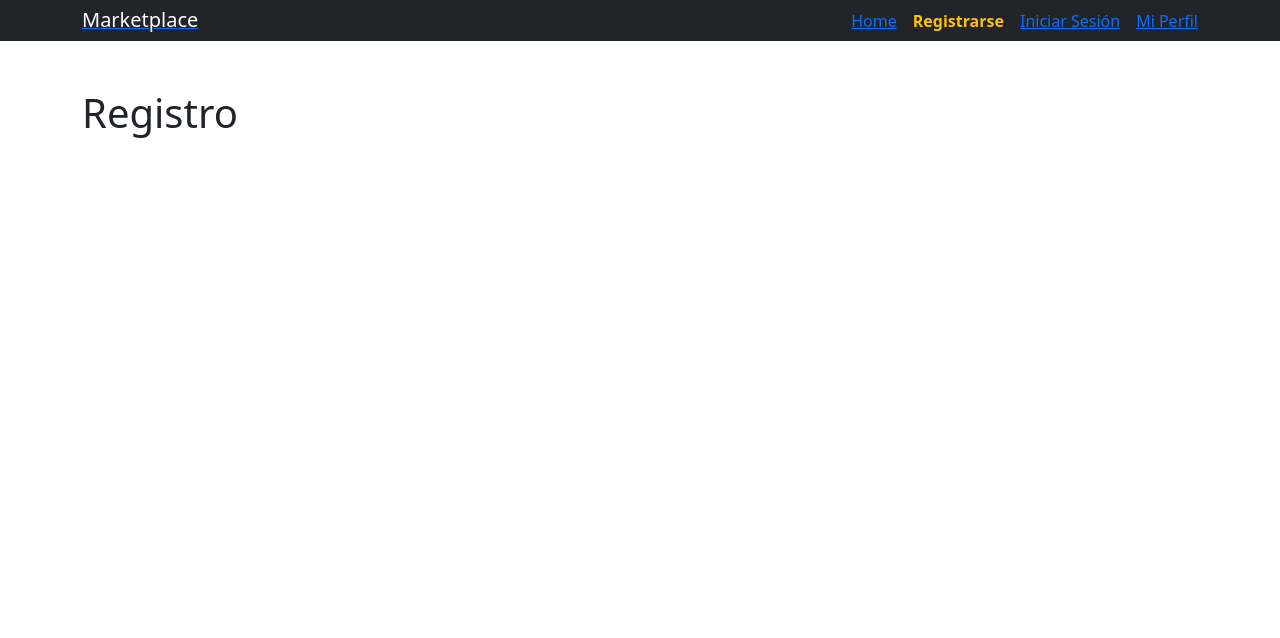
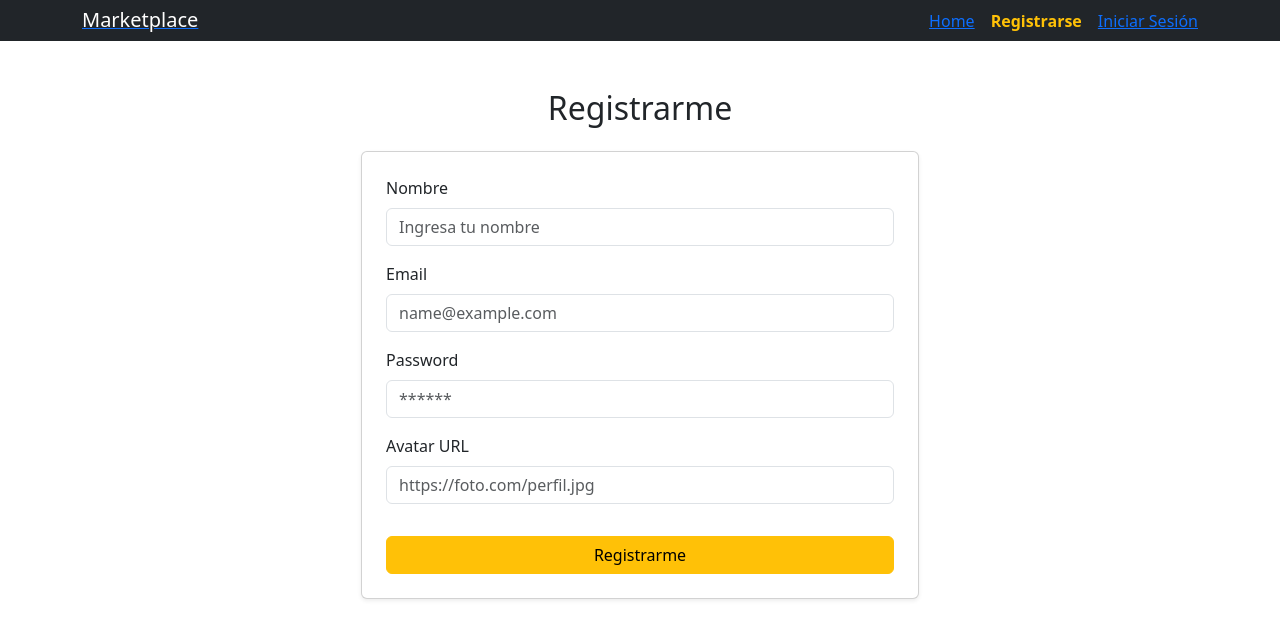
Before and after one commit to Kieferrr/proyectoFinalG92, a React app in the folder frontend/: page /registro in a window 1280 px wide. Shown: the top 638 px of the page. Built offline with nearby package versions, Linux system fonts and the light colour scheme; the HTML template or start-up script is replaced by a standard one.

Commit message:
Implementar lógica de autenticación (Context API) y renderizado condicional en Navbar

```diff
--- a/frontend/src/components/Navbar.jsx
+++ b/frontend/src/components/Navbar.jsx
@@ -1,7 +1,10 @@
 import { NavLink } from "react-router-dom";
+import { useContext } from "react";
+import { MyContext } from "../context/MyContext";
 
 const Navbar = () => {
     const setActiveClass = ({ isActive }) => (isActive ? "active" : undefined);
+    const { token, logout } = useContext(MyContext);
 
     return (
         <nav className="navbar navbar-dark bg-dark">
@@ -15,17 +18,25 @@ const Navbar = () => {
                         Home
                     </NavLink>
 
+                    {token ? (
+                        <>
+                            <NavLink className={setActiveClass} to="/perfil">
+                                Mi Perfil
+                            </NavLink>
+                            <button onClick={logout} className="btn btn-danger btn-sm">
+                                Cerrar Sesión
+                            </button>
+                        </>
+                    ) : (
+                        <>
                             <NavLink className={setActiveClass} to="/registro">
                                 Registrarse
                             </NavLink>
-
                             <NavLink className={setActiveClass} to="/login">
                                 Iniciar Sesión
                             </NavLink>
-
-                    <NavLink className={setActiveClass} to="/perfil">
-                        Mi Perfil
-                    </NavLink>
+                        </>
+                    )}
                 </div>
             </div>
         </nav>
--- a/frontend/src/context/MyContext.jsx
+++ b/frontend/src/context/MyContext.jsx
@@ -5,13 +5,22 @@ export const MyContext = createContext();
 
 const MyProvider = ({ children }) => {
     const [data, setData] = useState([]);
+    const [token, setToken] = useState(false);
 
     useEffect(() => {
         setData(productosData);
     }, []);
 
+    const login = () => {
+        setToken(true);
+    };
+
+    const logout = () => {
+        setToken(false);
+    };
+
     return (
-        <MyContext.Provider value={{ data, setData }}>
+        <MyContext.Provider value={{ data, setData, token, login, logout }}>
             {children}
         </MyContext.Provider>
     );
--- a/frontend/src/views/Login.jsx
+++ b/frontend/src/views/Login.jsx
@@ -1,9 +1,61 @@
+import { useState, useContext } from "react";
+import { MyContext } from "../context/MyContext";
+import { useNavigate } from "react-router-dom";
+
 const Login = () => {
+    const [usuario, setUsuario] = useState({
+        email: "",
+        password: "",
+    });
+
+    const { login } = useContext(MyContext);
+    const navigate = useNavigate();
+
+    const handleSetUsuario = ({ target: { value, name } }) => {
+        const field = {};
+        field[name] = value;
+        setUsuario({ ...usuario, ...field });
+    };
+
+    const iniciarSesion = () => {
+        if (usuario.email !== "" && usuario.password !== "") {
+            login();
+            navigate("/");
+        } else {
+            alert("Completa los campos");
+        }
+    };
+
     return (
         <div className="container mt-5">
-            <h1>Login</h1>
+            <div className="col-10 col-md-8 col-lg-6 mx-auto">
+                <h2 className="text-center mb-4">Iniciar Sesión</h2>
+                <div className="card p-4 shadow-sm">
+                    <div className="mb-3">
+                        <label className="form-label">Email address</label>
+                        <input
+                            type="email"
+                            name="email"
+                            className="form-control"
+                            placeholder="name@example.com"
+                            onChange={handleSetUsuario}
+                        />
+                    </div>
+                    <div className="mb-3">
+                        <label className="form-label">Password</label>
+                        <input
+                            type="password"
+                            name="password"
+                            className="form-control"
+                            placeholder="******"
+                            onChange={handleSetUsuario}
+                        />
+                    </div>
+                    <button onClick={iniciarSesion} className="btn btn-success w-100 mt-3">Iniciar Sesión</button>
+                </div>
+            </div>
         </div>
-    )
-}
+    );
+};
 
-export default Login
+export default Login;
--- a/frontend/src/views/Registro.jsx
+++ b/frontend/src/views/Registro.jsx
@@ -1,9 +1,69 @@
+import { useState } from "react";
+
 const Registro = () => {
+    const [usuario, setUsuario] = useState({
+        nombre: "",
+        email: "",
+        password: "",
+        avatar: "",
+    });
+
+    const handleSetUsuario = ({ target: { value, name } }) => {
+        const field = {};
+        field[name] = value;
+        setUsuario({ ...usuario, ...field });
+    };
+
     return (
         <div className="container mt-5">
-            <h1>Registro</h1>
+            <div className="col-10 col-md-8 col-lg-6 mx-auto">
+                <h2 className="text-center mb-4">Registrarme</h2>
+                <div className="card p-4 shadow-sm">
+                    <div className="mb-3">
+                        <label className="form-label">Nombre</label>
+                        <input
+                            type="text"
+                            name="nombre"
+                            className="form-control"
+                            placeholder="Ingresa tu nombre"
+                            onChange={handleSetUsuario}
+                        />
+                    </div>
+                    <div className="mb-3">
+                        <label className="form-label">Email</label>
+                        <input
+                            type="email"
+                            name="email"
+                            className="form-control"
+                            placeholder="name@example.com"
+                            onChange={handleSetUsuario}
+                        />
+                    </div>
+                    <div className="mb-3">
+                        <label className="form-label">Password</label>
+                        <input
+                            type="password"
+                            name="password"
+                            className="form-control"
+                            placeholder="******"
+                            onChange={handleSetUsuario}
+                        />
+                    </div>
+                    <div className="mb-3">
+                        <label className="form-label">Avatar URL</label>
+                        <input
+                            type="text"
+                            name="avatar"
+                            className="form-control"
+                            placeholder="https://foto.com/perfil.jpg"
+                            onChange={handleSetUsuario}
+                        />
+                    </div>
+                    <button className="btn btn-warning w-100 mt-3">Registrarme</button>
+                </div>
+            </div>
         </div>
-    )
-}
+    );
+};
 
-export default Registro
+export default Registro;
```
Lines whose indentation alone changed are shown as unchanged.
